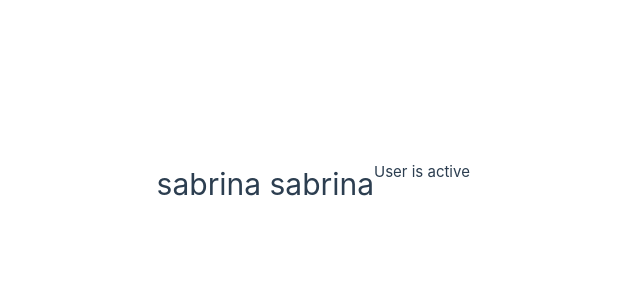
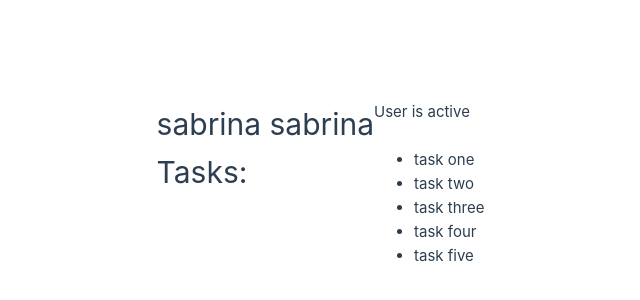
Before and after one commit to sabrinara/Vue, a Vue app in the folder CLI/vue-2025-CLI-project/: page / in a window 1280 px wide. Shown: the part 216-516 px from the top of the page, without its empty margins (266-906 px from the left). Built offline with nearby package versions, Linux system fonts and the light colour scheme.

Commit message:
v-for derectives

```diff
--- a/CLI/vue-2025-CLI-project/src/App.vue
+++ b/CLI/vue-2025-CLI-project/src/App.vue
@@ -2,15 +2,25 @@
 export default{
   data(){
     return {
-      name: "sabrina sabrina",
+      name: "sabrina sabrina",// optional api data() and interpolation
       status: 'active',
+      tasks: ['task one','task two','task three','task four','task five']
     };
   },
 };
 </script>
 <template>
-<h1>{{name}}</h1>
+ <h1>{{name}}</h1><!-- interpolation -->
+
+ <!-- directives  -->
+  <!-- contional v-if, v-else-if, v-else  -->
 <p v-if="status === 'active'">User is active</p>
 <p v-else-if="status === 'pending'">User is pending</p>
 <p v-else>User is inactive</p>
+
+ <!-- loop v-for  -->
+  <h1>Tasks:</h1>
+  <ul>
+    <li v-for="task in tasks" key="task">{{ task }} </li>
+  </ul>
 </template>
```
